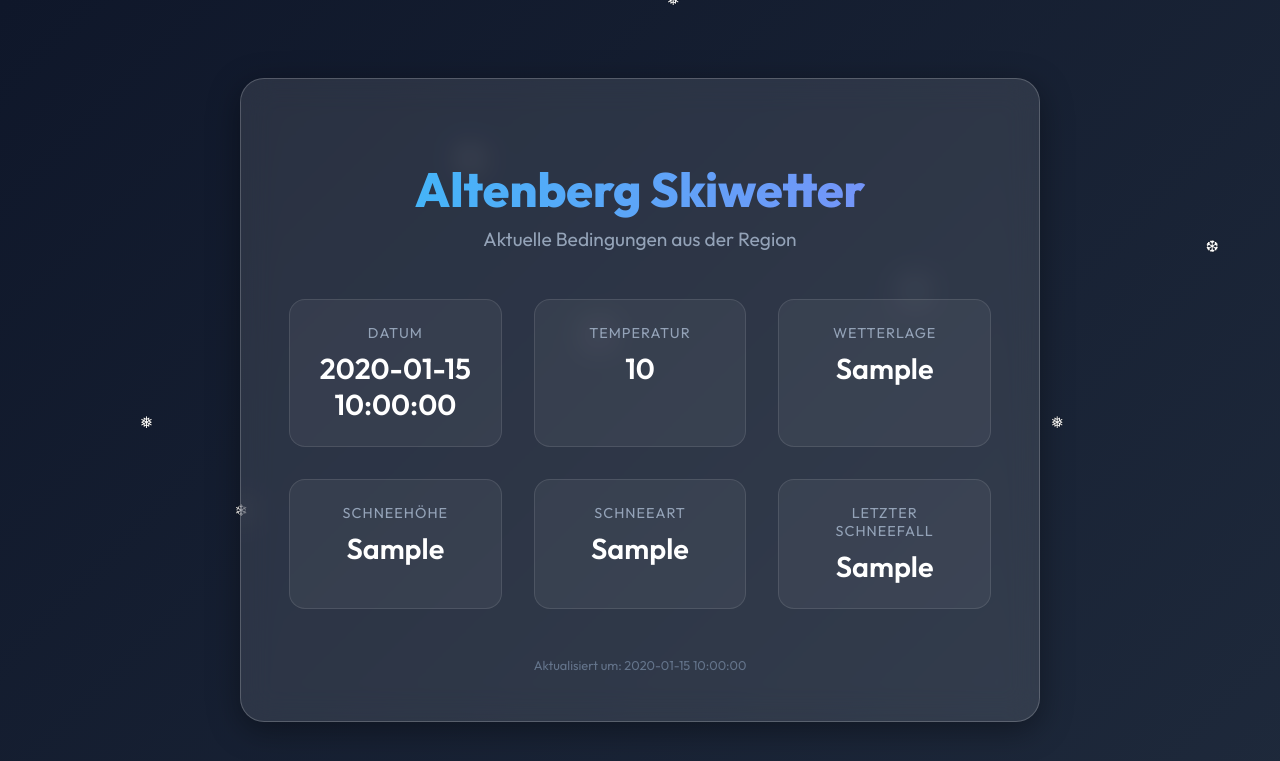
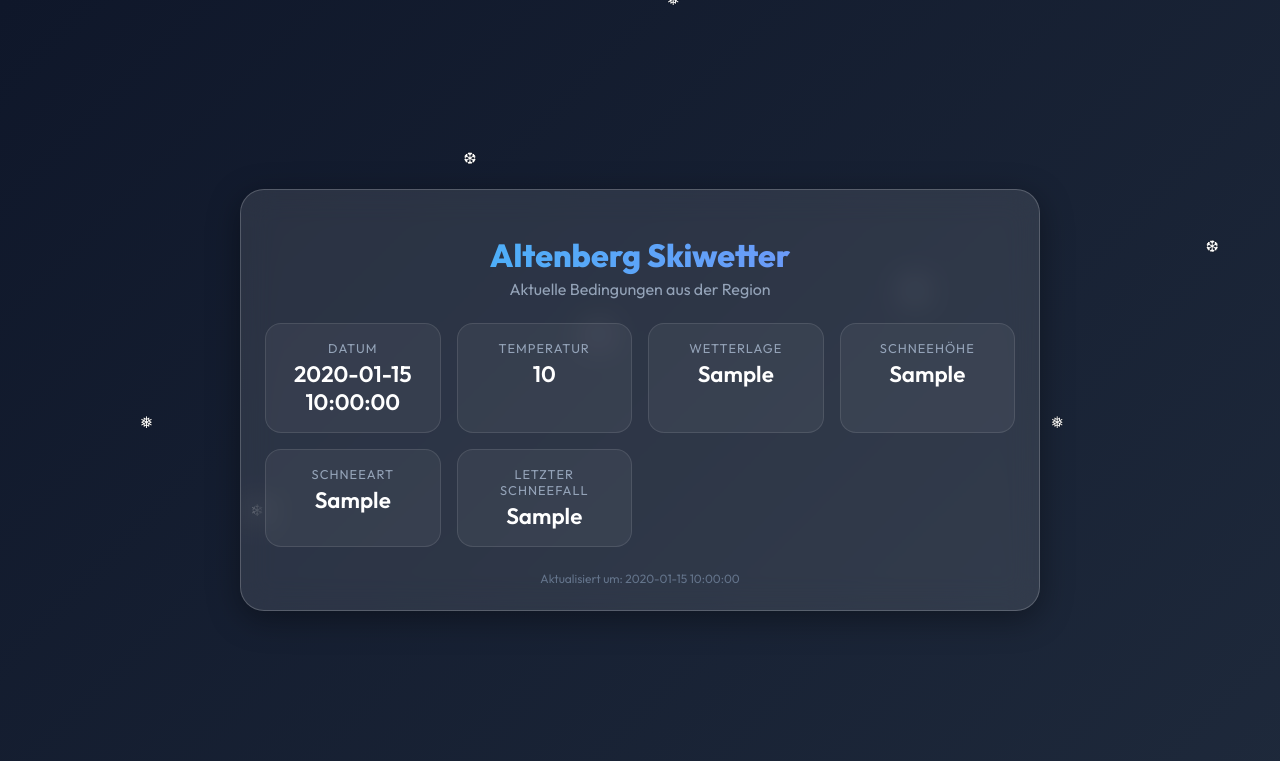
Before and after one commit to Kugeleis/skiwetter, a FastAPI app: template web/templates/index.html in a window 1280 px wide. Shown: the top 761 px of the page. Run offline with FastAPI, Linux system fonts and the light colour scheme; the template is opened without the code that fills it: most values are stand-ins (such as "Sample title", 1, 10 or a date in 2020).

Commit message:
fix: page spacing

```diff
--- a/web/templates/index.html
+++ b/web/templates/index.html
@@ -31,7 +32,7 @@
         .container {
             width: 90%;
             max-width: 800px;
-            padding: 2rem;
+            padding: 1rem;
         }
 
         .glass-card {
@@ -40,7 +41,7 @@
             -webkit-backdrop-filter: blur(16px);
             border: 1px solid var(--glass-border);
             border-radius: 24px;
-            padding: 3rem;
+            padding: 1.5rem;
             box-shadow: 0 8px 32px 0 rgba(0, 0, 0, 0.37);
             transition: transform 0.3s ease;
         }
@@ -50,9 +51,9 @@
         }
 
         h1 {
-            font-size: 3rem;
+            font-size: 2rem;
             font-weight: 800;
-            margin-bottom: 0.5rem;
+            margin-bottom: 0.25rem;
             background: linear-gradient(to right, #38bdf8, #818cf8);
             -webkit-background-clip: text;
             -webkit-text-fill-color: transparent;
@@ -61,20 +62,20 @@
 
         .subtitle {
             text-align: center;
-            font-size: 1.2rem;
+            font-size: 1rem;
             color: #94a3b8;
-            margin-bottom: 3rem;
+            margin-bottom: 1.5rem;
         }
 
         .grid {
             display: grid;
-            grid-template-columns: repeat(auto-fit, minmax(200px, 1fr));
-            gap: 2rem;
+            grid-template-columns: repeat(auto-fit, minmax(140px, 1fr));
+            gap: 1rem;
         }
 
         .stat-item {
             background: rgba(255, 255, 255, 0.05);
-            padding: 1.5rem;
+            padding: 1rem;
             border-radius: 16px;
             text-align: center;
             border: 1px solid rgba(255, 255, 255, 0.1);
@@ -87,30 +88,30 @@
         }
 
         .stat-label {
-            font-size: 0.9rem;
+            font-size: 0.8rem;
             color: #94a3b8;
             text-transform: uppercase;
             letter-spacing: 1px;
-            margin-bottom: 0.5rem;
+            margin-bottom: 0.25rem;
         }
 
         .stat-value {
-            font-size: 1.8rem;
+            font-size: 1.4rem;
             font-weight: 600;
             color: #fff;
         }
 
         .footer {
-            margin-top: 3rem;
+            margin-top: 1.5rem;
             text-align: center;
-            font-size: 0.8rem;
+            font-size: 0.75rem;
             color: #64748b;
         }
 
         .error-message {
             color: #f87171;
             text-align: center;
-            font-size: 1.2rem;
+            font-size: 1rem;
         }
 
         /* Snowflake animation */
```
Also changed, not shown: other parts of web/templates/index.html (+70 -15 lines), 1 other file. Lines whose indentation alone changed are shown as unchanged.
